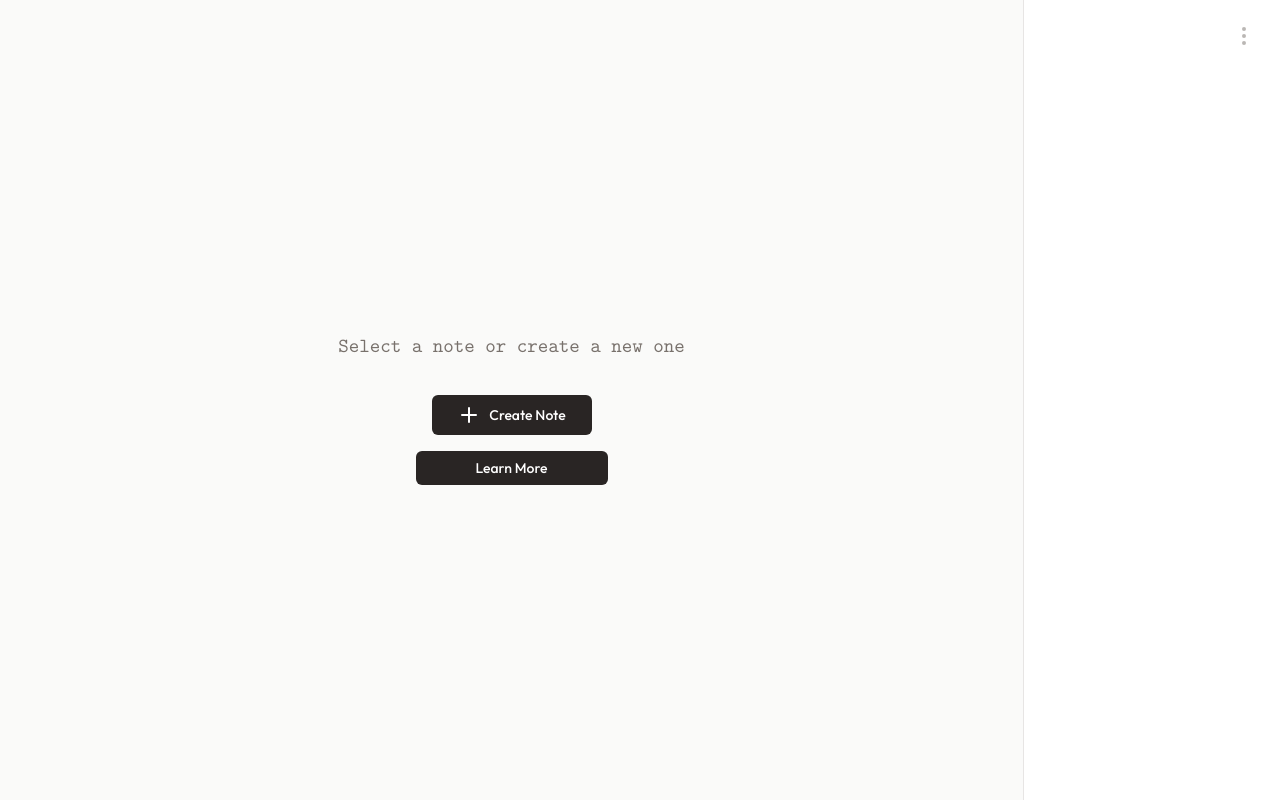
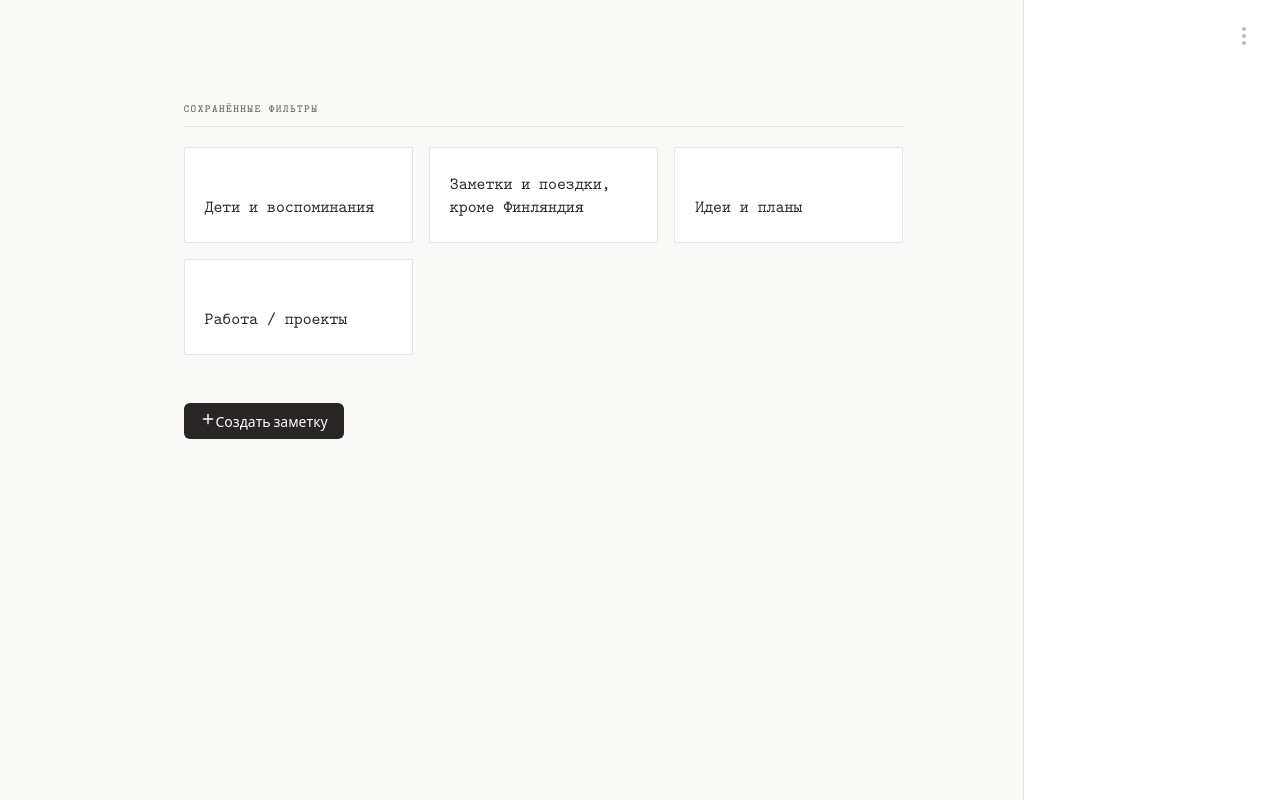
Before and after one commit to johnSamilin/solo, a React (Vite) app: page / in a window 1280 px wide. Built offline with nearby package versions, Linux system fonts and the light colour scheme.

Commit message:
Add EmptyState with saved filters & tags

```diff
--- a/src/App.tsx
+++ b/src/App.tsx
@@ -21,17 +21,18 @@ import { SearchPage } from './components/Search/SearchPage';
 import { Timeline } from './components/Timeline/Timeline';
 import { Toast } from './components/Toast/Toast';
 import { themes } from './constants';
-import { Plus } from 'lucide-react';
 import { TagModal } from './components/Modals/TagModal/TagModal';
 import { ImageInsertModal } from './components/Modals/ImageInsertModal';
 import { loadNoteCss } from './utils/electron';
 import { injectNoteStyles, removeNoteStyles } from './utils/cssUtils';
+import { EmptyState } from './components/EmptyState/EmptyState';
 
 const App = observer(() => {
   const { notesStore, settingsStore, tagsStore } = useStore();
   const [initialContent, setInitialContent] = useState('');
   const [autoZenDisabled, setAutoZenDisabled] = useState(false);
   const [isSearchOpen, setIsSearchOpen] = useState(false);
+  const [searchInitialTag, setSearchInitialTag] = useState<string | undefined>(undefined);
   const [isTimelineOpen, setIsTimelineOpen] = useState(false);
   const [isParagraphTagModalOpen, setIsParagraphTagModalOpen] = useState(false);
   const [currentParagraphTags, setCurrentParagraphTags] = useState<string[]>([]);
@@ -307,11 +308,13 @@ const App = observer(() => {
 
       {isSearchOpen && (
         <SearchPage
-          onClose={() => setIsSearchOpen(false)}
+          onClose={() => { setIsSearchOpen(false); setSearchInitialTag(undefined); }}
           onNoteSelect={(note) => {
             notesStore.setSelectedNote(note);
             setIsSearchOpen(false);
+            setSearchInitialTag(undefined);
           }}
+          initialTagPath={searchInitialTag}
         />
       )}
 
@@ -364,20 +367,13 @@ const App = observer(() => {
             handleCutIn={handleCutIn}
           />
         ) : (
-          <div className="empty-state">
-            <div className="empty-state-content">
-              <p className="empty-state-text">Select a note or create a new one</p>
-              <div className="empty-state-buttons">
-                <button onClick={handleCreateNote} className="button-primary">
-                  <Plus className="h-4 w-4" />
-                  Create Note
-                </button>
-                <a href="/about" target="_blank" className="button-primary">
-                  Learn More
-                </a>
-              </div>
-            </div>
-          </div>
+          <EmptyState
+            onCreateNote={handleCreateNote}
+            onOpenSearch={(tagPath) => {
+              setSearchInitialTag(tagPath);
+              setIsSearchOpen(true);
+            }}
+          />
         )}
       </div>
       {notesStore.isLoading && (
--- /dev/null
+++ b/src/components/EmptyState/EmptyState.css
@@ -0,0 +1,178 @@
+.es-root {
+  display: flex;
+  align-items: flex-start;
+  justify-content: center;
+  width: 100%;
+  min-height: 100%;
+  padding: 4rem 2rem;
+  overflow-y: auto;
+}
+
+.es-inner {
+  width: 100%;
+  max-width: 720px;
+  display: flex;
+  flex-direction: column;
+  gap: 3rem;
+}
+
+.es-section {
+  display: flex;
+  flex-direction: column;
+  gap: 1.25rem;
+}
+
+.es-section-title {
+  font-family: var(--sidebar-font-family, serif);
+  font-size: 0.6875rem;
+  font-weight: 600;
+  letter-spacing: 0.12em;
+  text-transform: uppercase;
+  color: var(--color-text-light);
+  margin: 0;
+  padding-bottom: 0.5rem;
+  border-bottom: 1px solid var(--color-border);
+}
+
+/* Filter cards */
+.es-filters-grid {
+  display: grid;
+  grid-template-columns: repeat(auto-fill, minmax(200px, 1fr));
+  gap: 1rem;
+}
+
+.es-filter-card {
+  display: flex;
+  align-items: flex-end;
+  background: var(--color-white);
+  border: 1.5px solid var(--color-border);
+  border-radius: 2px;
+  padding: 1.5rem 1.25rem 1.25rem;
+  min-height: 96px;
+  cursor: pointer;
+  text-align: left;
+  transition: border-color 0.15s, box-shadow 0.15s, transform 0.1s;
+  position: relative;
+  overflow: hidden;
+}
+
+.es-filter-card::before {
+  content: '';
+  position: absolute;
+  top: 0;
+  left: 0;
+  right: 0;
+  height: 3px;
+  background: var(--color-text);
+  transform: scaleX(0);
+  transform-origin: left;
+  transition: transform 0.2s ease;
+}
+
+.es-filter-card:hover {
+  border-color: var(--color-text);
+  box-shadow: 3px 3px 0 var(--color-border);
+  transform: translate(-1px, -1px);
+}
+
+.es-filter-card:hover::before {
+  transform: scaleX(1);
+}
+
+.es-filter-label {
+  font-family: var(--sidebar-font-family, serif);
+  font-size: 1.0625rem;
+  font-weight: 500;
+  line-height: 1.35;
+  color: var(--color-text);
+}
+
+/* Tag tree */
+.es-tag-tree {
+  list-style: none;
+  margin: 0;
+  padding: 0;
+  display: flex;
+  flex-direction: column;
+  gap: 0;
+}
+
+.es-tag-item {
+  display: flex;
+  flex-direction: column;
+}
+
+.es-tag-row {
+  display: flex;
+  align-items: center;
+  gap: 0.25rem;
+  padding: 0.1875rem 0;
+}
+
+.es-tag-expand {
+  display: flex;
+  align-items: center;
+  justify-content: center;
+  width: 18px;
+  height: 18px;
+  flex-shrink: 0;
+  background: none;
+  border: none;
+  cursor: pointer;
+  color: var(--color-text-light);
+  padding: 0;
+  border-radius: 2px;
+  transition: color 0.1s;
+}
+
+.es-tag-expand:hover {
+  color: var(--color-text);
+}
+
+.es-tag-expand--spacer {
+  cursor: default;
+  pointer-events: none;
+}
+
+.es-tag-link {
+  background: none;
+  border: none;
+  padding: 0;
+  cursor: pointer;
+  font-family: var(--sidebar-font-family, serif);
+  font-size: 0.9375rem;
+  color: var(--color-text);
+  text-align: left;
+  line-height: 1.5;
+  border-bottom: 1px solid transparent;
+  transition: border-color 0.1s, color 0.1s;
+}
+
+.es-tag-link:hover {
+  color: var(--color-text);
+  border-bottom-color: var(--color-text);
+}
+
+.es-tag-children {
+  list-style: none;
+  margin: 0;
+  padding: 0 0 0 1.25rem;
+  display: flex;
+  flex-direction: column;
+}
+
+/* Actions */
+.es-actions {
+  display: flex;
+  gap: 0.75rem;
+}
+
+@media (max-width: 600px) {
+  .es-root {
+    padding: 2rem 1rem;
+  }
+
+  .es-filters-grid {
+    grid-template-columns: 1fr;
+  }
+}
--- /dev/null
+++ b/src/components/EmptyState/EmptyState.tsx
@@ -0,0 +1,103 @@
+import { FC, useState } from 'react';
+import { observer } from 'mobx-react-lite';
+import { Plus, ChevronRight, ChevronDown } from 'lucide-react';
+import { useStore } from '../../stores/StoreProvider';
+import { TagNode } from '../../types';
+import './EmptyState.css';
+
+interface EmptyStateProps {
+  onCreateNote: () => void;
+  onOpenSearch: (tagPath?: string) => void;
+}
+
+const EXAMPLE_FILTERS = [
+  { id: '1', label: 'Дети и воспоминания' },
+  { id: '2', label: 'Заметки и поездки, кроме Финляндия' },
+  { id: '3', label: 'Идеи и планы' },
+  { id: '4', label: 'Работа / проекты' },
+];
+
+interface TagTreeNodeProps {
+  node: TagNode;
+  onTagClick: (path: string) => void;
+}
+
+const TagTreeNode: FC<TagTreeNodeProps> = ({ node, onTagClick }) => {
+  const [expanded, setExpanded] = useState(false);
+  const hasChildren = node.children.length > 0;
+
+  return (
+    <li className="es-tag-item">
+      <div className="es-tag-row">
+        {hasChildren ? (
+          <button
+            className="es-tag-expand"
+            onClick={() => setExpanded(v => !v)}
+            aria-label={expanded ? 'Collapse' : 'Expand'}
+          >
+            {expanded ? <ChevronDown size={13} /> : <ChevronRight size={13} />}
+          </button>
+        ) : (
+          <span className="es-tag-expand es-tag-expand--spacer" />
+        )}
+        <button className="es-tag-link" onClick={() => onTagClick(node.path)}>
+          {node.name}
+        </button>
+      </div>
+      {hasChildren && expanded && (
+        <ul className="es-tag-children">
+          {node.children.map(child => (
+            <TagTreeNode key={child.id} node={child} onTagClick={onTagClick} />
+          ))}
+        </ul>
+      )}
+    </li>
+  );
+};
+
+export const EmptyState: FC<EmptyStateProps> = observer(({ onCreateNote, onOpenSearch }) => {
+  const { tagsStore } = useStore();
+
+  const handleTagClick = (path: string) => {
+    onOpenSearch(path);
+  };
+
+  return (
+    <div className="es-root">
+      <div className="es-inner">
+        <section className="es-section">
+          <h2 className="es-section-title">Сохранённые фильтры</h2>
+          <div className="es-filters-grid">
+            {EXAMPLE_FILTERS.map(filter => (
+              <button
+                key={filter.id}
+                className="es-filter-card"
+                onClick={() => onOpenSearch()}
+              >
+                <span className="es-filter-label">{filter.label}</span>
+              </button>
+            ))}
+          </div>
+        </section>
+
+        {tagsStore.tagTree.length > 0 && (
+          <section className="es-section">
+            <h2 className="es-section-title">Теги</h2>
+            <ul className="es-tag-tree">
+              {tagsStore.tagTree.map(node => (
+                <TagTreeNode key={node.id} node={node} onTagClick={handleTagClick} />
+              ))}
+            </ul>
+          </section>
+        )}
+
+        <div className="es-actions">
+          <button onClick={onCreateNote} className="button-primary">
+            <Plus size={16} />
+            Создать заметку
+          </button>
+        </div>
+      </div>
+    </div>
+  );
+});
--- a/src/components/Search/SearchPage.tsx
+++ b/src/components/Search/SearchPage.tsx
@@ -11,6 +11,7 @@ import './SearchPage.css';
 interface SearchPageProps {
   onClose: () => void;
   onNoteSelect: (note: Note) => void;
+  initialTagPath?: string;
 }
 
 interface TagFilter {
@@ -18,10 +19,12 @@ interface TagFilter {
   operator: 'AND' | 'OR' | 'NOT';
 }
 
-export const SearchPage: FC<SearchPageProps> = observer(({ onClose, onNoteSelect }) => {
+export const SearchPage: FC<SearchPageProps> = observer(({ onClose, onNoteSelect, initialTagPath }) => {
   const { notesStore, settingsStore, tagsStore } = useStore();
   const [searchQuery, setSearchQuery] = useState('');
-  const [tagFilters, setTagFilters] = useState<TagFilter[]>([]);
+  const [tagFilters, setTagFilters] = useState<TagFilter[]>(
+    initialTagPath ? [{ path: initialTagPath, operator: 'AND' }] : []
+  );
   const [selectedTagOperator, setSelectedTagOperator] = useState<'AND' | 'OR' | 'NOT'>('AND');
   const [showOnlyEmptyNotes, setShowOnlyEmptyNotes] = useState(false);
 
```
